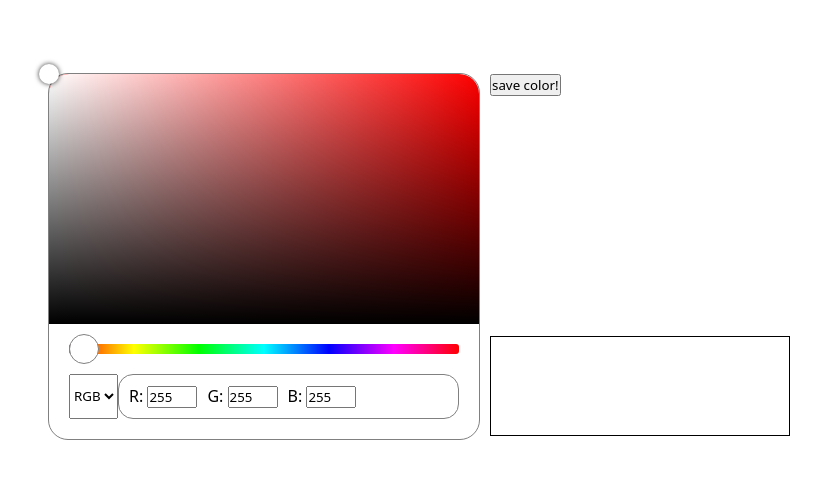
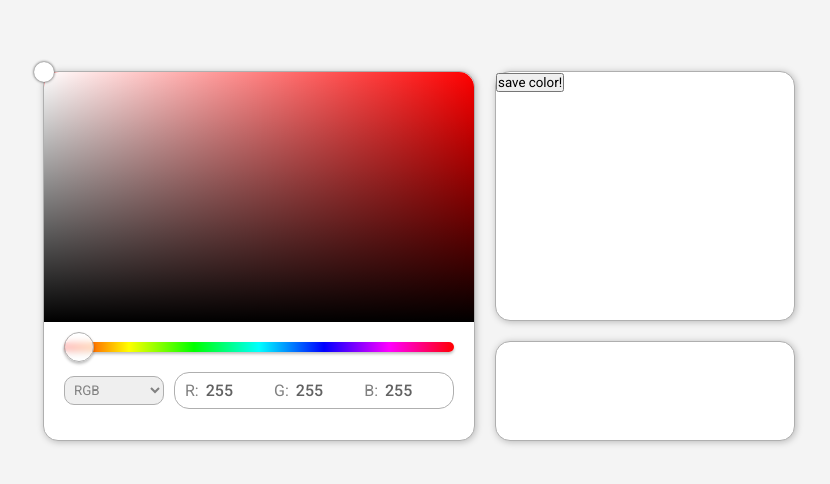
Before and after one commit to renans2/pickolor, a React (Vite) app: page / in a window 1280 px wide. Shown: the part 144-628 px from the top of the page, without its empty margins (221-1051 px from the left). Built offline with nearby package versions, Linux system fonts and the light colour scheme.

Commit message:
globalStyles + styled the color picker component

```diff
--- a/src/App.tsx
+++ b/src/App.tsx
@@ -3,12 +3,14 @@ import ColorPicker from "./components/colorPicker/ColorPicker";
 import ColorPreview from "./components/preview/ColorPreview";
 import SelectedColorProvider from "./context/SelectedColorProvider";
 import Clipboard from "./components/clipboard/Clipboard";
+import { GlobalStyles } from "./globalStyles";
 import { theme } from "./theme";
 
 export default function App() {
 
   return (
     <ThemeProvider theme={theme}>
+      <GlobalStyles />
       <SelectedColorProvider>
         {/* <header>
           <p>Color picker</p>
@@ -30,5 +32,5 @@ const S_Container = styled.div`
   grid-template-areas:
     "picker preview"
     "picker clipboard";
-  gap: 10px;
+  gap: 20px;
 `;
--- a/src/components/clipboard/Clipboard.tsx
+++ b/src/components/clipboard/Clipboard.tsx
@@ -2,14 +2,18 @@ import styled from "styled-components";
 
 export default function Clipboard() {
   return (
-    <S_Clipboard>
-    </S_Clipboard>
+    <S_Container>
+    </S_Container>
   );
 }
 
-const S_Clipboard = styled.div`
+const S_Container = styled.div`
+  background-color: ${({ theme }) => theme.colors.surface};
+  border: ${({ theme }) => theme.border};
+  box-shadow: ${({ theme }) => theme.shadow.surface};
+  border-radius: ${({ theme }) => theme.rounded.xl};
+
   width: 100%;
   height: 100px;
-  border: 1px solid black;
   grid-area: clipboard;
 `;
--- a/src/components/colorPicker/ColorModeAndValuesSelector.tsx
+++ b/src/components/colorPicker/ColorModeAndValuesSelector.tsx
@@ -8,7 +8,7 @@ export default function ColorModeAndValuesSelector() {
 
   return (
     <S_Container>
-      <select
+      <S_Select
         id="colorMode"
         value={colorMode}
         onChange={(e) => setColorMode(e.target.value as ColorMode)}
@@ -16,7 +16,7 @@ export default function ColorModeAndValuesSelector() {
         <option value="RGB">RGB</option>
         <option value="HSV">HSV</option>
         <option value="HEX">HEX</option>
-      </select>
+      </S_Select>
 
       <S_ValuesSelectorContainer>
         {colorMode === "RGB" && <RgbSelector />}
@@ -31,14 +31,41 @@ const S_Container = styled.div`
   width: 100%;
   display: flex;
   justify-content: space-between;
+  align-items: center;
+  gap: 10px;
+`;
+
+const S_Select = styled.select`
+  border: ${({ theme }) => theme.border};
+  border-radius: ${({ theme }) => theme.rounded.sm};
+  color: ${({ theme }) => theme.colors.textPrimary};
+
+  padding: 5px;
+  width: 100px;
 `;
 
 const S_ValuesSelectorContainer = styled.div`
+  border: ${({ theme }) => theme.border};
+  border-radius: ${({ theme }) => theme.rounded.xl};
+
   display: flex;
+  justify-content: space-between;
+  align-items: center;
   flex: 1;
-  gap: 10px;
-  padding: 10px;
-  border-radius: 15px;
+  padding: 5px 10px;
 
-  border: 1px solid gray;
+  & > label {
+    color: ${({ theme }) => theme.colors.textPrimary};
+    width: fit-content;
+  }
+
+  & input {
+    flex: 1;
+    color: ${({ theme }) => theme.colors.textAccent};
+    border-radius: ${({ theme }) => theme.rounded.xs};
+    border: none;
+    font-weight: 500;
+    font-size: 1rem;
+    padding: 3px;
+  }
 `;
--- a/src/components/colorPicker/ColorPicker.tsx
+++ b/src/components/colorPicker/ColorPicker.tsx
@@ -4,15 +4,18 @@ import ColorPickerRect from "./ColorPickerRect";
 
 export default function ColorPicker() {
   return (
-    <S_ColorPickerContainer>
+    <S_Container>
       <ColorPickerRect />
       <ColorPickerOptions />
-    </S_ColorPickerContainer>
+    </S_Container>
   );
 }
 
-const S_ColorPickerContainer = styled.div`
-  border-radius: 20px;
-  border: 1px solid gray;
+const S_Container = styled.div`
+  background-color: ${({ theme }) => theme.colors.surface};
+  border: ${({ theme }) => theme.border};
+  box-shadow: ${({ theme }) => theme.shadow.surface};
+  border-radius: ${({ theme }) => theme.rounded.xl};
+
   grid-area: picker;
 `;
--- a/src/components/colorPicker/ColorPickerRect.tsx
+++ b/src/components/colorPicker/ColorPickerRect.tsx
@@ -78,21 +78,17 @@ export default function ColorPickerRect() {
 
 const S_ColorPickerRect = styled.div.attrs<{
   $hue: number
-}>(({
-  $hue
-}) => ({
-  style: {
-    backgroundColor: `hsl(${$hue}, 100%, 50%)`,
-  }
+}>(({ $hue }) => ({
+  style: { backgroundColor: `hsl(${$hue}, 100%, 50%)` }
 }))`
   width: ${COLOR_PICKER_RECT_WIDTH}px;
   height: ${COLOR_PICKER_RECT_HEIGHT}px;
-  border-radius: 20px 20px 0 0;
+  border-radius: ${({ theme }) => `${theme.rounded.xl} ${theme.rounded.xl} 0 0`};
   position: relative;
 
   &::before {
     content: "";
-    border-radius: 20px 20px 0 0;
+    border-radius: ${({ theme }) => `${theme.rounded.xl} ${theme.rounded.xl} 0 0`};
     position: absolute;
     inset: 0;
     background: linear-gradient(to right, white, transparent);
@@ -100,7 +96,7 @@ const S_ColorPickerRect = styled.div.attrs<{
 
   &::after {
     content: "";
-    border-radius: 20px 20px 0 0;
+    border-radius: ${({ theme }) => `${theme.rounded.xl} ${theme.rounded.xl} 0 0`};
     position: absolute;
     inset: 0;
     background: linear-gradient(to top, black, transparent);
@@ -126,6 +122,6 @@ const S_ColorPin = styled.div.attrs<{
   border: 3px solid white;
   z-index: 1;
   background-color: black;
-  box-shadow: 0 0 5px rgba(0,0,0,0.8);
+  box-shadow: 0 0 3px rgba(0,0,0,0.8);
   pointer-events: none;
 `;
--- a/src/components/colorPicker/HueSlider.tsx
+++ b/src/components/colorPicker/HueSlider.tsx
@@ -27,8 +27,9 @@ const S_HueSlider = styled.input`
   appearance: none;
 
   &::-webkit-slider-runnable-track {
+    box-shadow: ${({ theme }) => theme.shadow.detail};
     height: 10px;
-    border-radius: 3px;
+    border-radius: 100px;
     background: linear-gradient(
       to right,
       hsl(0, 100%, 50%),
@@ -42,13 +43,16 @@ const S_HueSlider = styled.input`
   }
 
   &::-webkit-slider-thumb {
+    background-color: rgba(255, 255, 255, .75);
+    backdrop-filter: blur(3px);
+    box-shadow: ${({ theme }) => theme.shadow.detail};
+    border: ${({ theme }) => theme.border};
+
     -webkit-appearance: none;
     appearance: none;
     width: 30px;
     height: 30px;
     border-radius: 100%;
-    background-color: white;
-    border: 1px solid gray;
     margin-top: -10px
   }
 `;
--- a/src/components/colorPicker/ValuesSelectors.tsx
+++ b/src/components/colorPicker/ValuesSelectors.tsx
@@ -124,13 +124,14 @@ export function HexSelector() {
       <label htmlFor="hex">
         <S_HexInput
           id="hex"
+          type="text"
           value={hexInput}
           onChange={handleChangeHexColor}
         />
       </label>
 
       {invalid && (
-        <p>the input is invalid</p>
+        <S_Error>The input is invalid!</S_Error>
       )}
     </>
   );
@@ -141,7 +142,7 @@ const S_RgbInput = styled.input.attrs({
   min: 0,
   max: 255,
 })`
-  width: 50px;
+  /* width: 50px; */
 `;
 
 const S_HsvInput = styled.input.attrs({
@@ -151,8 +152,10 @@ const S_HsvInput = styled.input.attrs({
   width: 50px;
 `;
 
-const S_HexInput = styled.input.attrs({
-  type: "text",
-})`
+const S_HexInput = styled.input`
   width: 100px;
 `;
+
+const S_Error = styled.span`
+  color: ${({ theme }) => theme.colors.textError};
+`;
--- a/src/components/preview/ColorPreview.tsx
+++ b/src/components/preview/ColorPreview.tsx
@@ -50,6 +50,10 @@ const S_ColorPreview = styled.div.attrs<{
     backgroundColor: props.$color.css(),
   }
 }))`
+  border: ${({ theme }) => theme.border};
+  box-shadow: ${({ theme }) => theme.shadow.surface};
+  border-radius: ${({ theme }) => theme.rounded.xl};
+
   width: 300px;
   height: ${COLOR_PICKER_RECT_HEIGHT}px;
   grid-area: preview;
--- /dev/null
+++ b/src/globalStyles.ts
@@ -0,0 +1,24 @@
+import { createGlobalStyle } from "styled-components";
+
+export const GlobalStyles = createGlobalStyle`
+  * {
+    font-family: "Roboto", sans-serif;
+    margin: 0;
+    padding: 0;
+    box-sizing: border-box;
+    user-select: none;
+  }
+
+  #root {
+    width: 100vw;
+    height: 100vh;
+    display: flex;
+    align-items: center;
+    justify-content: center;
+    background-color: ${({ theme }) => theme.colors.bg};
+  }
+
+  input:not([type="range"]):focus, select:focus {
+    outline: 2px solid ${({ theme }) => theme.colors.textPrimary};
+  }
+`;
--- a/src/index.css
+++ b/src/index.css
@@ -1,16 +1 @@
-* {
-  margin: 0;
-  padding: 0;
-  box-sizing: border-box;
-  font-family: system-ui, -apple-system, BlinkMacSystemFont, 'Segoe UI', Roboto, Oxygen, Ubuntu, Cantarell, 'Open Sans', 'Helvetica Neue', sans-serif;
-  user-select: none;
-}
-
-#root {
-  width: 100vw;
-  height: 100vh;
-
-  display: flex;
-  align-items: center;
-  justify-content: center;
-}
+@import url('https://fonts.googleapis.com/css2?family=Roboto:ital,wght@0,100..900;1,100..900&display=swap');
--- a/src/theme.ts
+++ b/src/theme.ts
@@ -3,8 +3,9 @@ import type { DefaultTheme } from "styled-components";
 export const theme: DefaultTheme = {
   border: "1px solid #AFAFAF",
   shadow: {
-    surface: "1px 1px 5px rgba(0, 0, 0, 0.25)",
-    detail: "1px 1px 3px rgba(0, 0, 0, 0.25)",
+    surface: "1px 1px 7px rgba(0, 0, 0, 0.25)",
+    detail: "0px 2px 3px rgba(0, 0, 0, 0.25)",
+    detailSmall: "1px 1px 3px rgba(0, 0, 0, 0.15)",
   },
   rounded: {
     xs: "5px",
@@ -16,5 +17,6 @@ export const theme: DefaultTheme = {
     surface: "#FFFFFF",
     textPrimary: "#818181",
     textAccent: "#626262",
+    textError: "#FF6C6C",
   }
 }
--- a/styled-components.d.ts
+++ b/styled-components.d.ts
@@ -6,6 +6,7 @@ declare module "styled-components" {
     shadow: {
       surface: string;
       detail: string;
+      detailSmall: string;
     }
     rounded: {
       xs: string;
@@ -17,6 +18,7 @@ declare module "styled-components" {
       surface: string;
       textPrimary: string;
       textAccent: string;
+      textError: string;
     }
   }
 }
```
